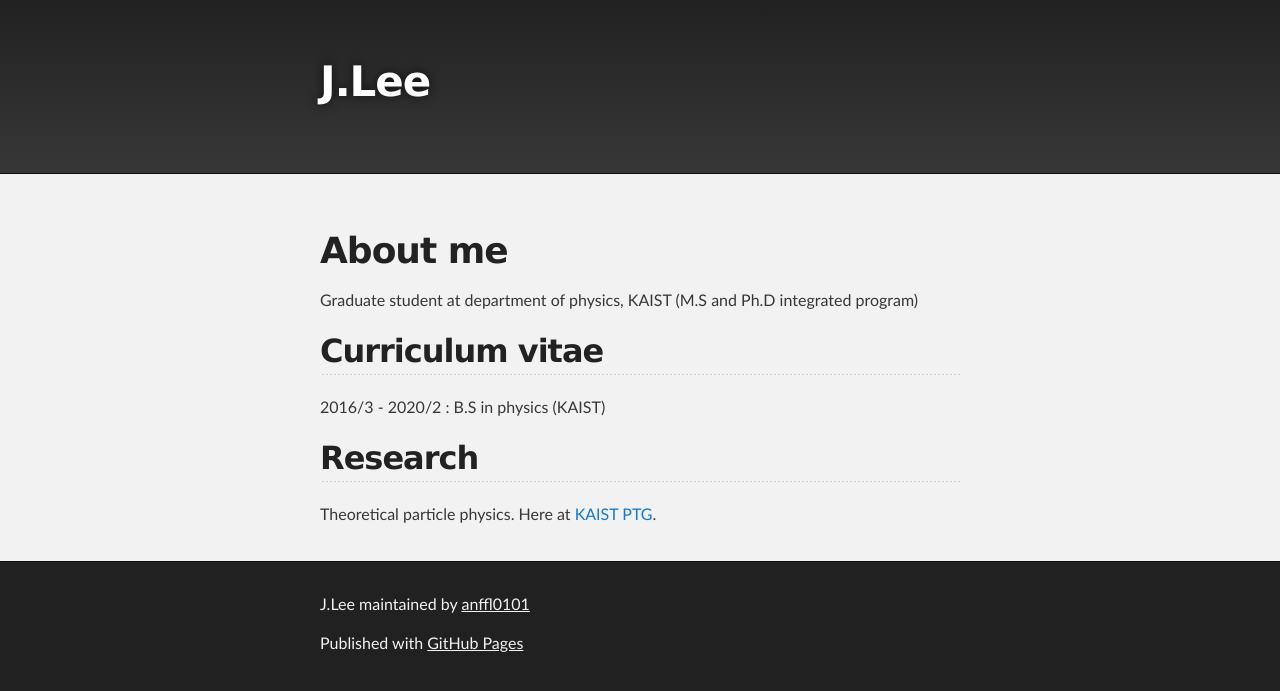
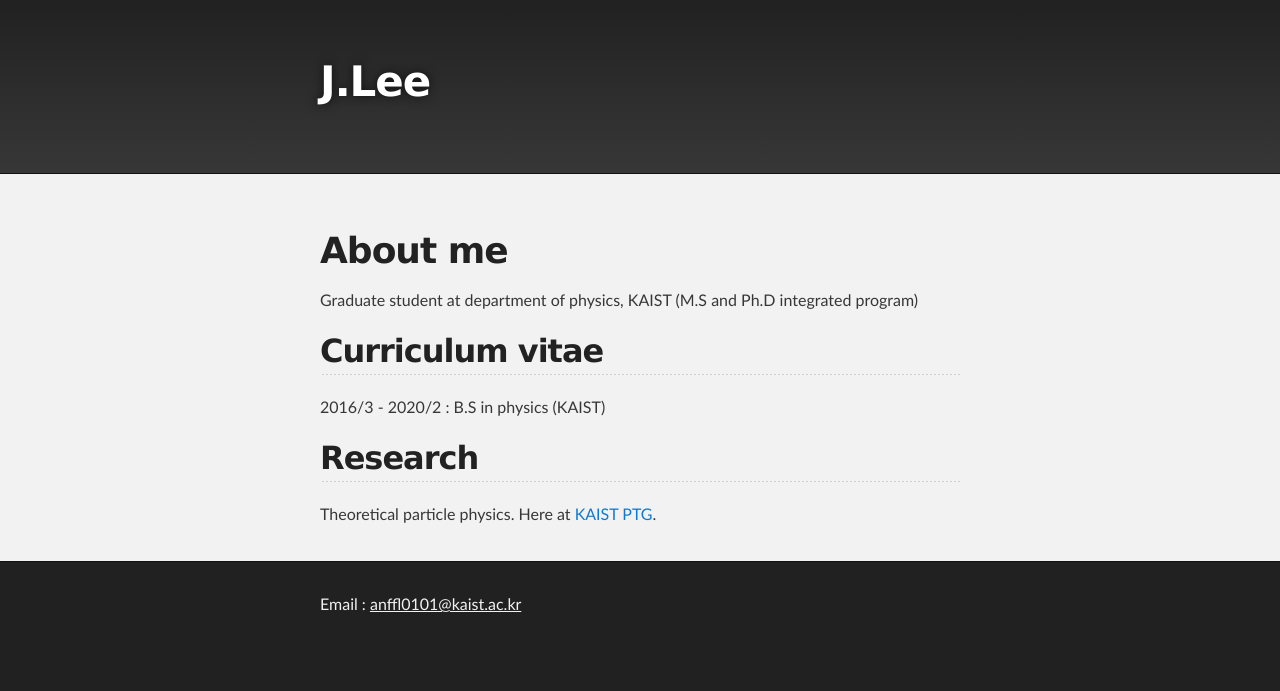
Before and after one commit to anffl0101/github, a Jekyll site: the page built from index.md, in a window 1280 px wide. Shown: the top 691 px of the page. Built offline with Jekyll 4.4.1, drawn with Linux system fonts in a browser that asks for light colours; the repository's description, which GitHub fills in, is left out.

Commit message:
Update default.html

```diff
--- a/_layouts/default.html
+++ b/_layouts/default.html
@@ -38,10 +38,8 @@
     <!-- FOOTER  -->
     <div id="footer_wrap" class="outer">
       <footer class="inner">
-        {% if site.github.is_project_page %}
-        <p class="copyright">{{ site.title | default: site.github.repository_name }} maintained by <a href="{{ site.github.owner_url }}">{{ site.github.owner_name }}</a></p>
-        {% endif %}
-        <p>Published with <a href="https://pages.github.com">GitHub Pages</a></p>
+
+        <p>Email : <a href="mailto:anffl0101@kaist.ac.kr">anffl0101@kaist.ac.kr</a></p>
       </footer>
     </div>
 
```
